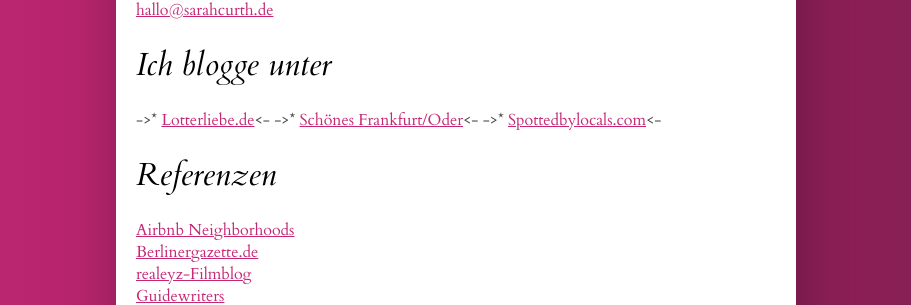
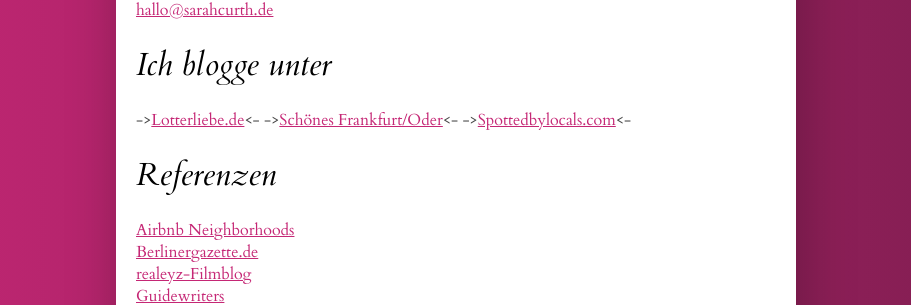
Before and after one commit to lotterliebe/lotterliebe.github.io, a Jekyll site: the page built from index.md, in a window 1280 px wide. Shown: the part 153-458 px from the top of the page, without its empty margins (184-1095 px from the left). Built offline with Jekyll 4.4.1, drawn with Linux system fonts in a browser that asks for light colours; Markdown is read by kramdown in place of the engine named in the settings.

```diff
--- a/index.md
+++ b/index.md
@@ -4,9 +4,9 @@ layout: default
 [hallo@sarahcurth.de](mailto:hallo@sarahcurth.de)
 
 #Ich blogge unter
-->*  [Lotterliebe.de](http://lotterliebe.de)<-
-->*  [Schönes Frankfurt/Oder](http://schoenesffo.tumblr.com/)<-
-->*  [Spottedbylocals.com](http://spottedbylocals.com/berlin/author/sarahcurth)<-
+->[Lotterliebe.de](http://lotterliebe.de)<-
+->[Schönes Frankfurt/Oder](http://schoenesffo.tumblr.com/)<-
+->[Spottedbylocals.com](http://spottedbylocals.com/berlin/author/sarahcurth)<-
 
 #Referenzen
 *  [Airbnb Neighborhoods](https://www.airbnb.de/locations)
```
